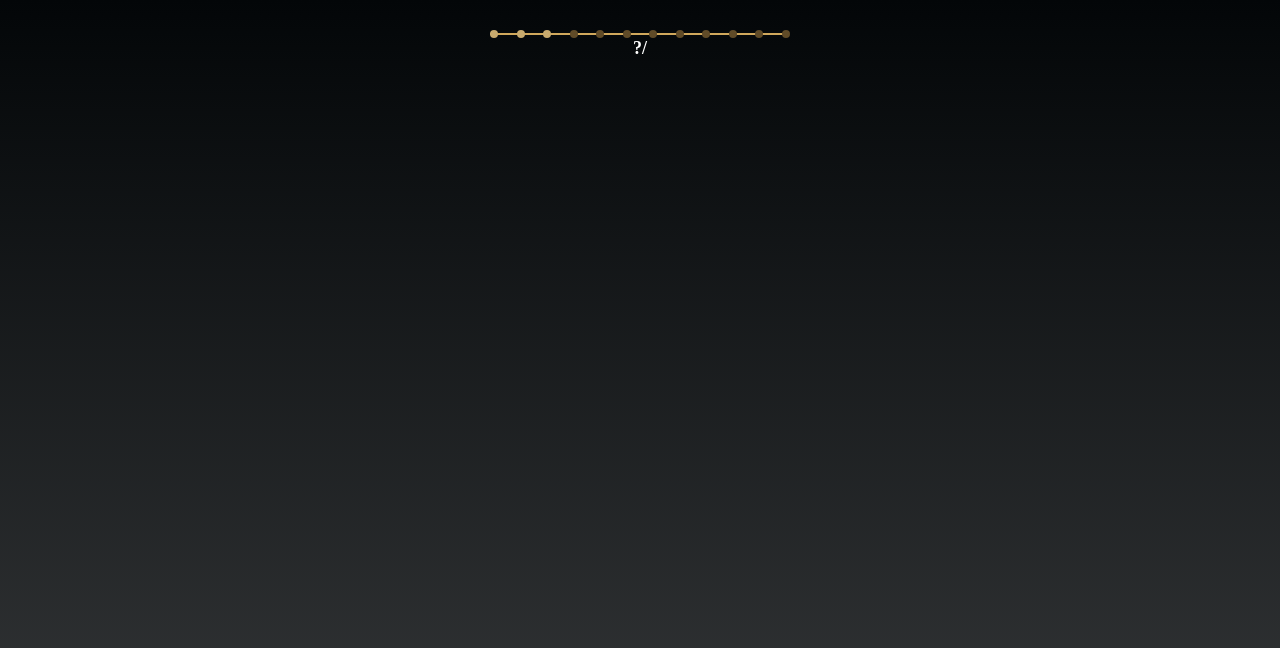
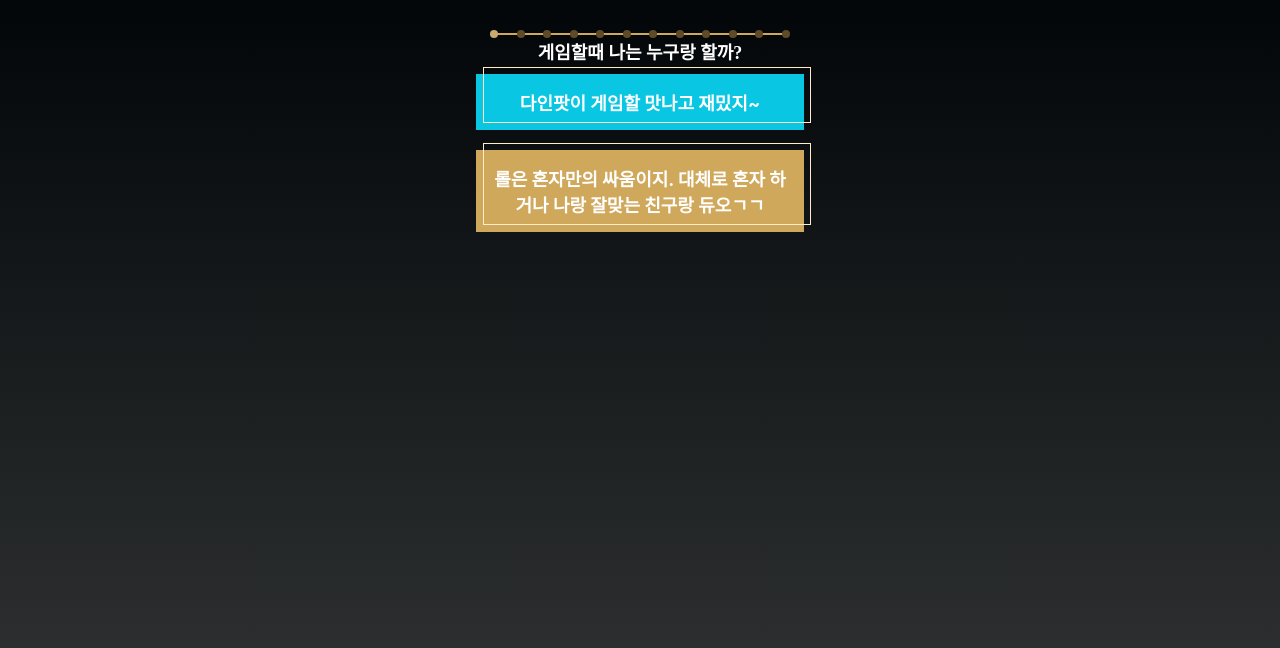
Before and after one commit to YumYumNyang/LoL-MBTI, a React (Create React App) app in the folder Client/: page / in a window 1280 px wide. Both pictures are taken after a click on the element "상단(탑)". Shown: the top 648 px of the page. Built offline with nearby package versions, Linux system fonts and the light colour scheme.

Commit message:
question mapper, session storage

```diff
--- a/Client/package.json
+++ b/Client/package.json
@@ -6,6 +6,8 @@
     "@testing-library/jest-dom": "^5.12.0",
     "@testing-library/react": "^11.2.6",
     "@testing-library/user-event": "^12.8.3",
+    "mobx": "^6.3.3",
+    "mobx-react": "^7.2.0",
     "react": "^17.0.2",
     "react-dom": "^17.0.2",
     "react-scripts": "4.0.3",
--- a/Client/src/App.js
+++ b/Client/src/App.js
@@ -1,7 +1,5 @@
 
 import './App.css';
-import LineSelection from './pages/LineSelection';
-import Start from './pages/Start';
 import Test from './pages/Test';
 
 function App() {
--- a/Client/src/components/BlueButton.jsx
+++ b/Client/src/components/BlueButton.jsx
@@ -1,20 +1,21 @@
 import React from 'react';
 import styled from 'styled-components';
 
-const BlueButton = ({ onClick, text }) => {
+const BlueButton = ({ isChecked, onClick, text }) => {
   return (
-    <ButtonBorder>
-      <Border />
-      <Button onClick={onClick}>{text}</Button>
+    <ButtonBorder onClick={() => onClick()}>
+      <Border isChecked={isChecked} />
+      <Button>{text}</Button>
     </ButtonBorder>
   );
 };
 
 export default BlueButton;
 const ButtonBorder = styled.div`
+  cursor: pointer;
   display: flex;
   margin: 10px;
-  width: 100%;
+  width: 80%;
   margin-bottom: 20px;
   position: relative;
 `;
@@ -26,6 +27,10 @@ const Border = styled.div`
   height: 100%;
   border: 1px solid #ffecc9;
   transition: all 0.3s;
+  ${(props) =>
+    props.isChecked &&
+    `top: 0px;
+    left: 0px;`}
   &:hover,
   &:active {
     animation-name: border;
@@ -49,12 +54,13 @@ const Border = styled.div`
   }
 `;
 const Button = styled.div`
-  cursor: pointer;
+
   width: 100%;
   color: #ffffff;
+  text-align: center;
   font-weight: bold;
   font-size: 18px;
-  padding: 15px 0;
+  padding: 15px;
   display: flex;
   font-weight: bold;
   align-items: center;
--- a/Client/src/components/GoldButton.jsx
+++ b/Client/src/components/GoldButton.jsx
@@ -1,11 +1,11 @@
 import React from 'react';
 import styled from 'styled-components';
 
-const GoldButton = ({ onClick, text }) => {
+const GoldButton = ({ isChecked, onClick, text }) => {
   return (
-    <ButtonBorder>
-      <Border />
-      <Button onClick={onClick}>{text}</Button>
+    <ButtonBorder onClick={() => onClick()}>
+      <Border isChecked={isChecked} />
+      <Button>{text}</Button>
     </ButtonBorder>
   );
 };
@@ -13,7 +13,8 @@ const GoldButton = ({ onClick, text }) => {
 export default GoldButton;
 const ButtonBorder = styled.div`
   display: flex;
-  width: 100%;
+  width: 80%;
+  cursor: pointer;
   margin-bottom: 14px;
   position: relative;
   /* transition: clip-path 1.5s;
@@ -29,6 +30,10 @@ const Border = styled.div`
   height: 100%;
   border: 1px solid #ffecc9;
   transition: all 0.3s;
+  ${(props) =>
+    props.isChecked &&
+    `top: 0px;
+    left: 0px;`}
   &:hover,
   &:active {
     animation-name: border;
@@ -52,15 +57,16 @@ const Border = styled.div`
   }
 `;
 const Button = styled.div`
-  cursor: pointer;
+
   width: 100%;
   color: #ffffff;
   font-weight: bold;
   font-size: 18px;
-  padding: 15px 0;
+  padding: 15px;
   display: flex;
   font-weight: bold;
   align-items: center;
+  text-align: center;
   justify-content: center;
   background: #d0a85c;
   /* animation-name: poly;
--- a/Client/src/components/Index.jsx
+++ b/Client/src/components/Index.jsx
@@ -4,11 +4,11 @@ const circles = [];
 for (let i = 0; i < 12; i++) {
   circles.push(i);
 }
-const Index = ({ number }) => {
+const Index = ({ index }) => {
   return (
     <Container>
       {circles.map((circle) => (
-        <Circle key={circle} isDone={circle <= number} />
+        <Circle key={circle} isDone={circle <= index} />
       ))}
       <Line />
     </Container>
--- a/Client/src/pages/LineSelection.jsx
+++ b/Client/src/pages/LineSelection.jsx
@@ -19,7 +19,10 @@ const LineSelection = ({ line, setLine }) => {
         {lineMapper.map((line) => (
           <LineButton
             key={line.type}
-            onClick={() => setLine(line.type)}
+            onClick={() => {
+              setLine(line.type);
+              window.sessionStorage.setItem('line', JSON.stringify(line.type));
+            }}
             title={line.title}
             src={line.src}
           ></LineButton>
--- a/Client/src/pages/Question.jsx
+++ b/Client/src/pages/Question.jsx
@@ -1,13 +1,37 @@
-import React from 'react';
+import React, { useEffect, useState } from 'react';
 import styled from 'styled-components';
+import BlueButton from '../components/BlueButton';
+import GoldButton from '../components/GoldButton';
 import Index from '../components/Index';
-import LineButton from '../components/LineButton';
+import { QuestionMapper } from '../utils/QuestionMapper';
 
-const Question = ({ number, img, question, firstAns, secondAns }) => {
+const Question = ({ index, setIndex }) => {
+  const question = QuestionMapper[index];
+  const sessionCheck = window.sessionStorage.getItem(index);
+
   return (
     <Container>
-      <Index number={number} />
-      <Title>?/</Title>
+
+      <Index index={index} />
+      <Title>{question.question}</Title>
+      <BlueButton
+        isChecked={sessionCheck === 1}
+        text={question.firstAnswer}
+        onClick={() => {
+          setIndex(index + 1);
+          window.sessionStorage.setItem(JSON.stringify(index), '1');
+          window.sessionStorage.setItem('index', JSON.stringify(index + 1));
+        }}
+      />
+      <GoldButton
+        isChecked={sessionCheck === 2}
+        text={question.secondAnswer}
+        onClick={() => {
+          setIndex(index + 1);
+          window.sessionStorage.setItem(JSON.stringify(index), '2');
+          window.sessionStorage.setItem('index', JSON.stringify(index + 1));
+        }}
+      />
     </Container>
   );
 };
--- /dev/null
+++ b/Client/src/pages/Result.jsx
@@ -0,0 +1,7 @@
+import React from 'react';
+
+const Result = () => {
+  return <div>result</div>;
+};
+
+export default Result;
--- a/Client/src/pages/Test.jsx
+++ b/Client/src/pages/Test.jsx
@@ -1,14 +1,17 @@
 import React, { useState } from 'react';
 import LineSelection from './LineSelection';
 import Question from './Question';
+import Result from './Result';
 
 const Test = () => {
-  const [line, setLine] = useState('');
-  console.log(line);
-  return line === '' ? (
+  const sessionLine = window.sessionStorage.getItem('line');
+  const sessionIndex = window.sessionStorage.getItem('index');
+  const [line, setLine] = useState(sessionLine);
+  const [index, setIndex] = useState(sessionIndex ? parseInt(sessionIndex) : 0);
+  return !line ? (
     <LineSelection line={line} setLine={setLine} />
-  ) : (
-    <Question number={2} />
+  ) :  (
+    index < 12 ? <Question index={index} setIndex={setIndex} /> : <Result/>
   );
 };
 
--- /dev/null
+++ b/Client/src/utils/QuestionMapper.js
@@ -0,0 +1,71 @@
+export const QuestionMapper = {
+  0: {
+    question: '게임할때 나는 누구랑 할까? ',
+    firstAnswer: '다인팟이 게임할 맛나고 재밌지~',
+    secondAnswer:
+      '롤은 혼자만의 싸움이지. 대체로 혼자 하거나 나랑 잘맞는 친구랑 듀오ㄱㄱ',
+  },
+  1: {
+    question: '바텀 라인 주도권이 없는 상황이다. 용이 곧 나올 타임일때 나의 선택은? ',
+    firstAnswer: '깔끔하게 포기한다. 괜히 시도했다가 더 망하면 큰일난다. ',
+    secondAnswer: '용은 포기못해! 위험해도 시도한다.',
+  },
+  2: {
+    question:
+      '게임중이던 친구가 채팅이 왔다. "아나 방금 판 이길뻔했는데 바텀이 개던져서 짐. 개빡침ㅠ "  ',
+    firstAnswer: '헐ㅜ 빡쳤겠다ㅠㅠ  야 기분 풀고 나랑 칼바람이나 한판 하자',
+    secondAnswer: 'kda보니까 팀 전체적 아닌거같은데? 딜도 얼마 못넣었네',
+  },
+  3: {
+    question: '롤을 하고 싶은 당신, 친구에게 연락을 한다.',
+    firstAnswer: '야 지금 롤 되나 같이 롤 기? ',
+    secondAnswer:
+      '님 나 5시 수업 끝나고 6시에 롤하려고 하는데 혹시 시간되심? 같이 롤 기?',
+  },
+  4: {
+    question: '게임 시작전, 우리팀의 누군가가 채팅으로 인사를 한다.',
+    firstAnswer: '나 : 하위하위 잘부탁해~',
+    secondAnswer: '나 : ..',
+  },
+  5: {
+    question:
+      '한타에서 대패하고 시야가 없는 상황! 상대가 바론을 칠지도 모른다. 갱플랭크인 당신이 살아난 후의 선택은? ',
+    firstAnswer: '다음 한타를 위해 궁극기를 아낀다.',
+    secondAnswer: '혹시 모른다. 궁극기로 바론 스틸을 노려본다.',
+  },
+  6: {
+    question:
+      '내가 원딜인 상황에서 서폿이 처음하는 챔피언을 하고 계속 징징댄다. "아ㅠㅠ 저 처음이라ㅠㅜㅠ 이거 어렵네요ㅠㅠ"  ',
+    firstAnswer: '"괜찮아요 처음인데 그럴 수 있죠 차근차근 우리 잘 해봐요" ',
+    secondAnswer:
+      '"지금같은 상황에는 아이템 이거 가시고 점화는 상대 원딜한테 쓰시고 궁극기는 이렇게 쓰세요"',
+  },
+  7: {
+    question: '정글러인 당신의 동선은?',
+    firstAnswer: '미드가 위험해 미드 갱! 바텀 더블킬각이다 바텀 갱!',
+    secondAnswer:
+      '일단 아래쪽 정글을 먼저 돌고 미드를 찌르고 위쪽으로 가서 탑 역갱을 봐주자.',
+  },
+  8: {
+    question: '우리 팀의 미드가 1:5의 상황에서 펜타킬을 했다. 당신의 반응은? ',
+    firstAnswer: '채팅으로 "나: 미드 행님 나이스 담판 듀오 ㄱ? 친추 ㄱㄴ?" ',
+    secondAnswer: '감정표현으로 따봉하나 올린다. ',
+  },
+  9: {
+    question:
+      '게임 후반, 상대편 다리우스의 Q스킬 피흡이 심상찮다(이미지 첨부하기). 당신의 아이템 선택은?  ',
+    firstAnswer: '어후 저건 어떻게 해야해, 바로 치유력 감소 아이템 구매',
+    secondAnswer: '어후 저건 어떻게 해야해, 바로 치유력 감소 아이템 구매',
+  },
+  10: {
+    question:
+      '게임 후반, 스플릿 푸시를 하던 양팀의 탑라이너. 우리팀 탑이 평타 한대 차이로 아깝게 졌다. 당신의 반응은?',
+    firstAnswer: '아 까비ㅠㅠ 아숩네 ',
+    secondAnswer: '먼저 탈진 걸고 싸웠으면 딜 약해져서 이겼을텐데 ㄲㅂ',
+  },
+  11: {
+    question: '마지막판을 아깝게 진 당신, 그 다음 행동은?',
+    firstAnswer: '이기고 기분좋게 자자! 찐막판 간다.',
+    secondAnswer: '내일 할것도 많고 시간도 늦었으니 그만하고 자자.',
+  },
+};
```
Also changed, not shown: Client/public/left.png (added), 1 other file (tests, documents, lock files or other folders).
